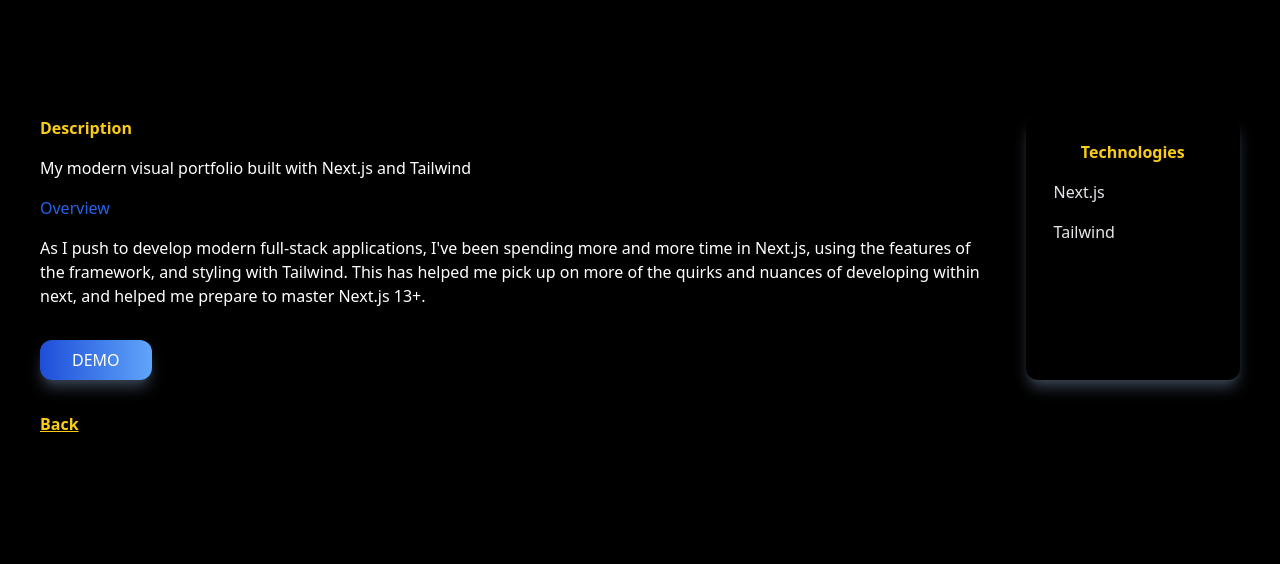
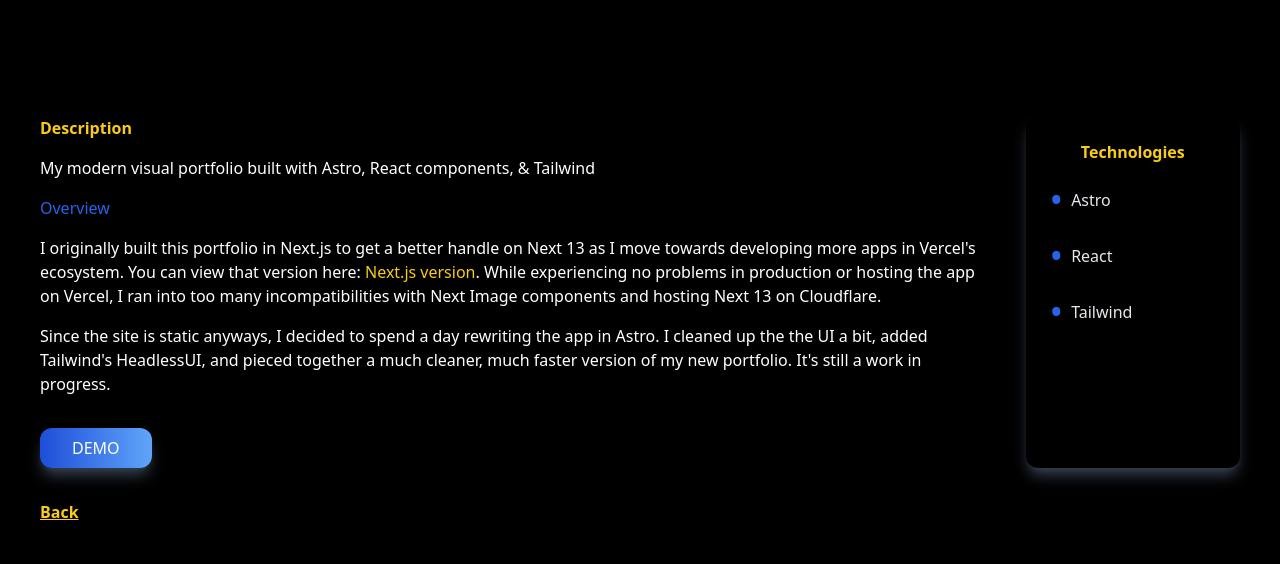
Before and after one commit to MaDrCloudDev/astroDevPortfolio, an Astro site: page /portfolio in a window 1280 px wide. Shown: the part 316-880 px from the top of the page. Before the commit the page ends 800 px from the top, so only its background shows below. Built offline with nearby package versions, Linux system fonts and the light colour scheme; Astro itself is replaced by a stand-in of ours.

Commit message:
add astro version of portfolio to projects
add astro version of portfolio to projects

```diff
--- a/src/components/About.jsx
+++ b/src/components/About.jsx
@@ -10,8 +10,8 @@
 					</p>
 					<h2 className='py-4'>Who Am I?</h2>
 					<p className='py-2 text-gray-200'>
-						Passionate about progressive web apps, cloud and browser-based
-						tools. A future dominated by JavaScript
+						A passionate progressive web app user and builder, I'm devoted to
+						cloud and browser-based tools.
 					</p>
 					<p className='py-2 text-gray-200'>
 						Junior full-stack web developer specializing in HTML, CSS,
--- a/src/components/Contact.jsx
+++ b/src/components/Contact.jsx
@@ -163,7 +163,7 @@
 					</div>
 				</div>
 				<div className='flex justify-center py-12'>
-					<a href='https://1drv.ms/b/s!AlMWEDAJ82TdgR6YC7RaqHAVPXMN?e=hXG5UJ'>
+					<a href='/#home'>
 						<div className='rounded-full border border-gray-800 shadow-lg shadow-gray-700 p-6 cursor-pointer hover:scale-110 ease-in duration-200 hover:border-yellow-400 hover:text-yellow-400'>
 							<svg
 								class='h-8 w-8 hover:fill-yellow-400 hover:text-yellow-400'
--- a/src/components/pages/portfolio.jsx
+++ b/src/components/pages/portfolio.jsx
@@ -14,22 +14,33 @@
 				/>
 				<div className='absolute top-[70%] max-w-[1240px] w-full left-[50%] right-[50%] translate-x-[-50%] translate-y-[-50%] text-white p-2'>
 					<h2 className='py-2 text-yellow-400'>MaDrPortfolio</h2>
-					<h3>Next.js / Tailwind </h3>
+					<h3>Astro / React / Tailwind </h3>
 				</div>
 			</div>
 			<div className='mx-auto p-10 grid md:grid-cols-5 gap-8 pt-8 bg-black'>
 				<div className='col-span-4'>
 					<p className='font-bold text-yellow-400 mb-4'>Description</p>
 					<p className='mb-4'>
-						My modern visual portfolio built with Next.js and Tailwind
+						My modern visual portfolio built with Astro, React components, &
+						Tailwind
 					</p>
 					<h2 className='text-blue-600 mb-4'>Overview</h2>
 					<p className='mb-4'>
-						As I push to develop modern full-stack applications, I&apos;ve been
-						spending more and more time in Next.js, using the features of the
-						framework, and styling with Tailwind. This has helped me pick up on
-						more of the quirks and nuances of developing within next, and helped
-						me prepare to master Next.js 13+.
+						I originally built this portfolio in Next.js to get a better handle
+						on Next 13 as I move towards developing more apps in Vercel's
+						ecosystem. You can view that version here:{' '}
+						<a href='https://nextjsportfolio.madr.io/'>
+							<span className='text-yellow-400'>Next.js version</span>.
+						</a>{' '}
+						While experiencing no problems in production or hosting the app on
+						Vercel, I ran into too many incompatibilities with Next Image
+						components and hosting Next 13 on Cloudflare.
+					</p>
+					<p className='mb-4'>
+						Since the site is static anyways, I decided to spend a day rewriting
+						the app in Astro. I cleaned up the the UI a bit, added Tailwind's
+						HeadlessUI, and pieced together a much cleaner, much faster version
+						of my new portfolio. It's still a work in progress.
 					</p>
 					<a href='https://madr.blog/'>
 						<SmallButton text='Demo' />
@@ -42,11 +53,15 @@
 						</p>
 						<div className='grid grid-cols-3 md:grid-cols-1'>
 							<p className='text-gray-200 py-2 flex items-center'>
-								<img className='pr-1 text-blue-400' />
-								Next.js
+								<bullet className='text-4xl mr-2 text-blue-600'>•</bullet>
+								Astro
 							</p>
 							<p className='text-gray-200 py-2 flex items-center'>
-								<img className='pr-1 text-blue-400' />
+								<bullet className='text-4xl mr-2 text-blue-600'>•</bullet>
+								React
+							</p>
+							<p className='text-gray-200 py-2 flex items-center'>
+								<bullet className='text-4xl mr-2 text-blue-600'>•</bullet>
 								Tailwind
 							</p>
 						</div>
```
Also changed, not shown: LICENSE.md (added), README.md (deleted).
